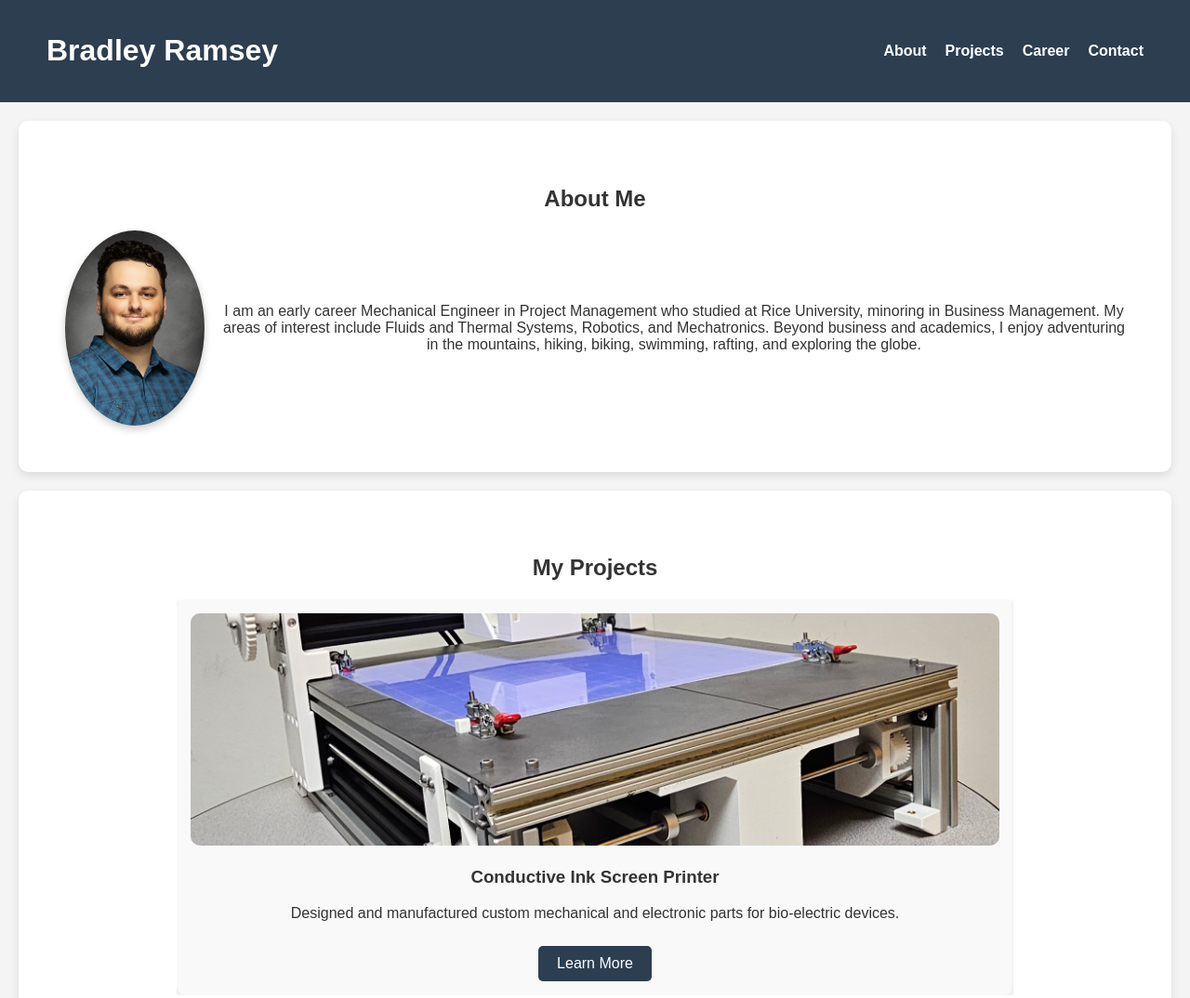
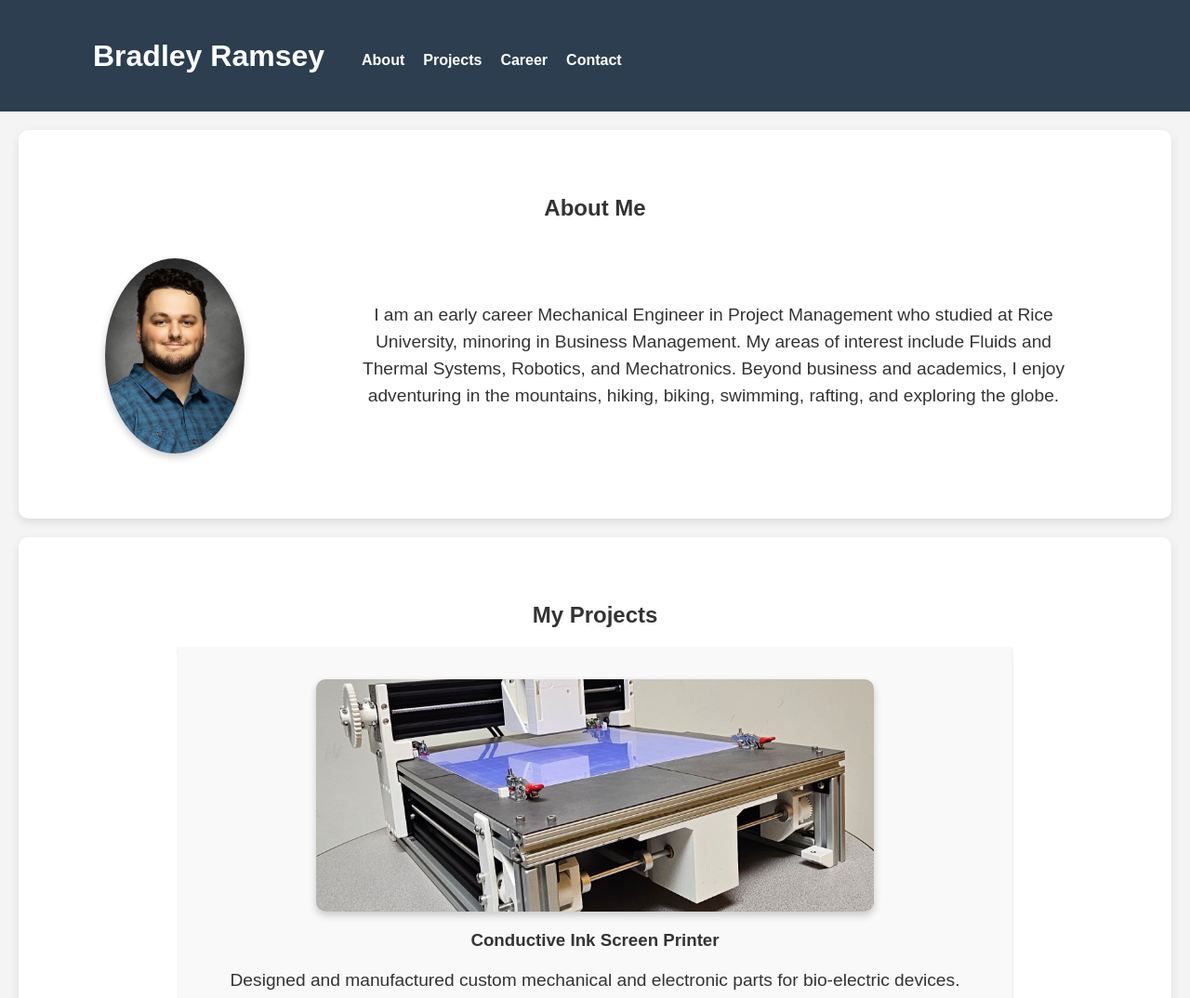
Before and after one commit to Bradster111/B.Ramsey, a plain HTML site: page index.html in a window 1280 px wide. Shown: the top 1074 px of the page at 93% size. Drawn offline with Linux system fonts and the light colour scheme; a script that the page names is missing.

Commit message:
Update style.css

```diff
--- a/style.css
+++ b/style.css
@@ -8,7 +8,7 @@ body {
 }
 
 /* Navbar */
-.navbar {
+.navbar, header {
     display: flex;
     justify-content: space-between;
     align-items: center;
@@ -16,23 +16,26 @@ body {
     background: #2c3e50;
     color: white;
 }
+
 .navbar ul {
     list-style: none;
     display: flex;
     gap: 20px;
 }
-.navbar a {
+
+.navbar a, header nav a {
     color: white;
     text-decoration: none;
     font-weight: bold;
     transition: 0.3s;
 }
-.navbar a:hover {
+
+.navbar a:hover, header nav a:hover {
     color: #f39c12;
 }
 
 /* Sections */
-.section {
+.section, section {
     padding: 50px;
     text-align: center;
     background: white;
@@ -48,6 +51,7 @@ body {
     justify-content: center;
     gap: 20px;
 }
+
 .profile-img {
     width: 150px;
     border-radius: 50%;
@@ -65,11 +69,13 @@ body {
     margin: auto;
     overflow: hidden;
 }
+
 .projects-grid {
     display: flex;
     transition: transform 0.6s ease-in-out;
     width: 300%; /* Adjusted to fit all slides */
 }
+
 .project-card {
     min-width: 100%;
     max-width: 100%;
@@ -80,12 +86,14 @@ body {
     border-radius: 10px;
     box-shadow: 2px 2px 10px rgba(0, 0, 0, 0.1);
 }
+
 .project-card img {
     width: 100%;
     height: 250px;
     object-fit: cover;
     border-radius: 10px;
 }
+
 .btn {
     display: inline-block;
     margin-top: 10px;
@@ -96,6 +104,7 @@ body {
     border-radius: 5px;
     transition: 0.3s;
 }
+
 .btn:hover {
     background: #f39c12;
 }
@@ -105,6 +114,7 @@ body {
     text-align: center;
     margin-top: 10px;
 }
+
 .dot {
     height: 12px;
     width: 12px;
@@ -114,6 +124,7 @@ body {
     display: inline-block;
     cursor: pointer;
 }
+
 .dot.active {
     background-color: #333;
 }
@@ -125,6 +136,7 @@ body {
     gap: 15px;
     align-items: center;
 }
+
 .timeline-event {
     background: #2c3e50;
     color: white;
@@ -135,6 +147,7 @@ body {
     font-size: 16px;
     transition: 0.3s;
 }
+
 .timeline-event:hover {
     background: #f39c12;
 }
@@ -156,6 +169,7 @@ footer {
     font-size: 24px;
     font-weight: bold;
 }
+
 .subpage-content {
     max-width: 800px;
     margin: 20px auto;
@@ -165,12 +179,42 @@ footer {
     box-shadow: 0px 4px 10px rgba(0, 0, 0, 0.1);
 }
 
+/* Project Subpage Layout */
+header h1 {
+    text-align: center;
+    margin: 0;
+    font-size: 2em;
+}
+
+header nav {
+    text-align: center;
+    margin-top: 10px;
+}
+
+section img {
+    width: 100%;
+    max-width: 600px;
+    border-radius: 10px;
+    display: block;
+    margin: 20px auto;
+    box-shadow: 0px 4px 8px rgba(0, 0, 0, 0.2);
+}
+
+section p {
+    font-size: 1.2em;
+    max-width: 800px;
+    margin: auto;
+    line-height: 1.5;
+    text-align: center;
+}
+
 /* Responsive Design */
 @media (max-width: 768px) {
     .about-container {
         flex-direction: column;
         text-align: center;
     }
+
     .projects-grid {
         grid-template-columns: 1fr;
     }
```
